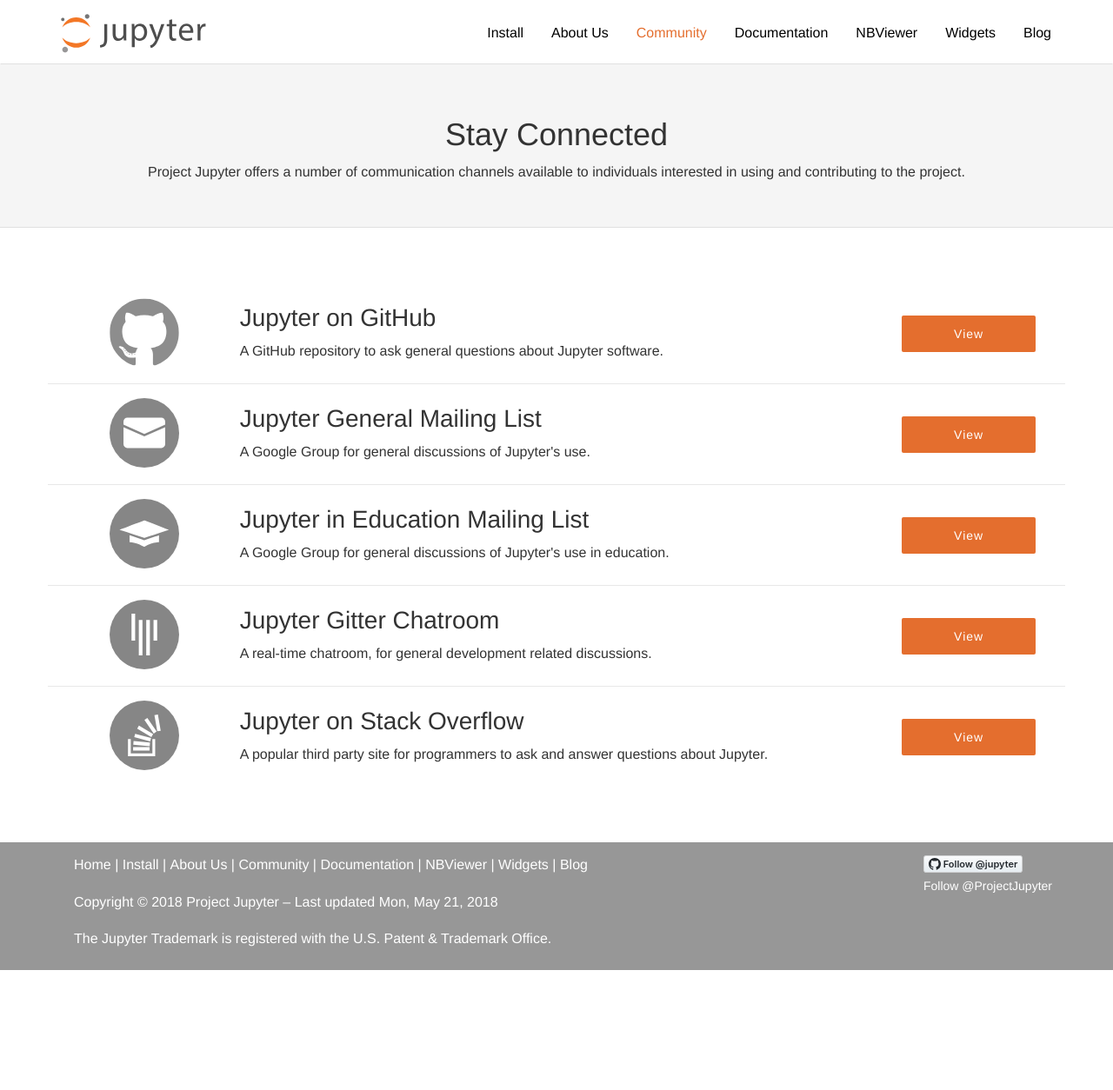
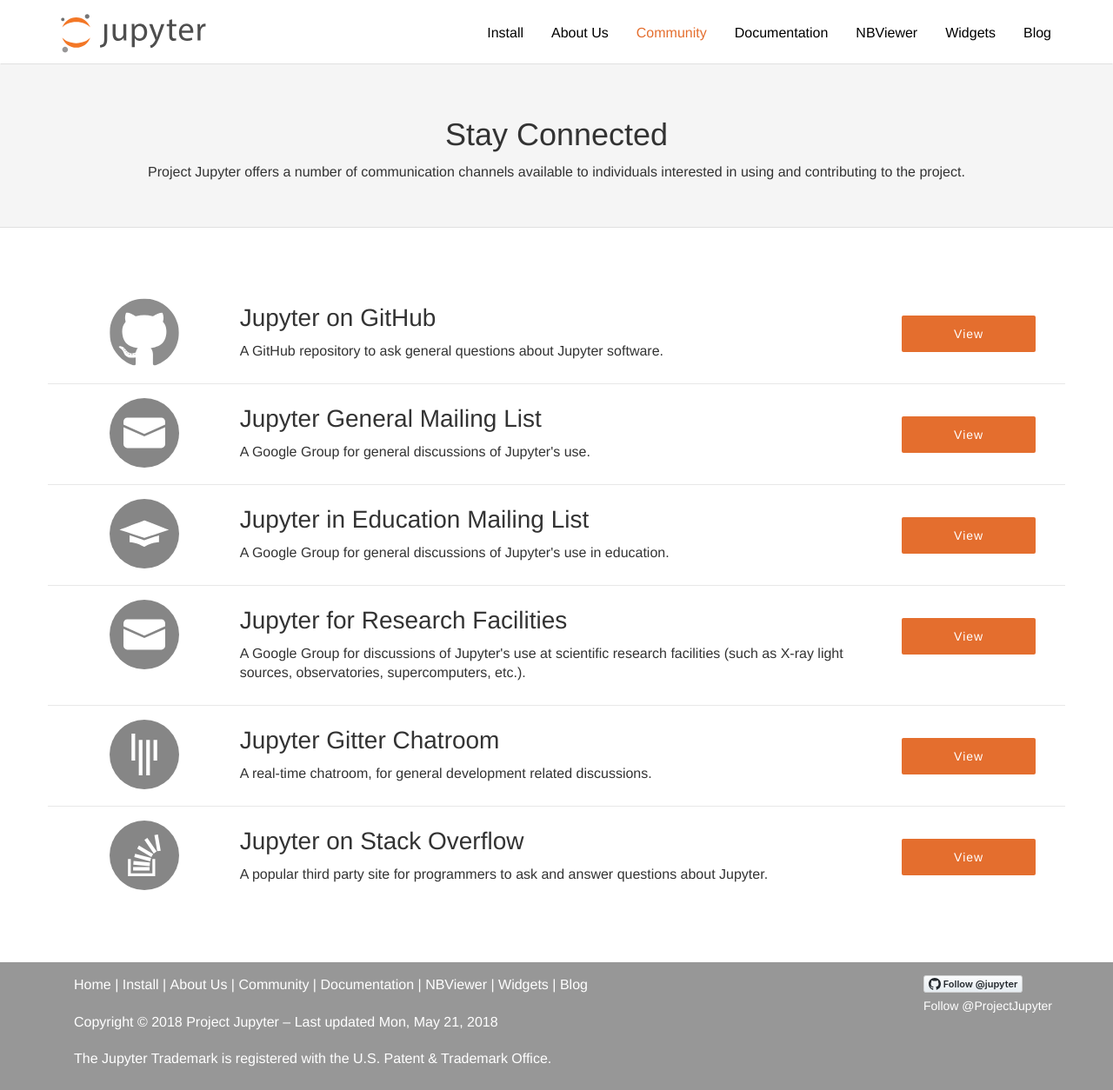
Before and after one commit to jupyter/jupyter.github.io, a Jekyll site: the page built from community.html, in a window 1280 px wide and 1254 px high. Shown: the whole window at 87% size. Built offline with Jekyll 4.4.1, drawn with Linux system fonts in a browser that asks for light colours; comment, search, counter and statistics services are not loaded.

Commit message:
Add the jupyter research facilities google group

```diff
--- a/community.html
+++ b/community.html
@@ -65,6 +65,20 @@
                 <div class="col-sm-6 col-md-12 resource-section">
                     <div class="resource-content">
                         <div class="col-md-2">
+                            <img src="assets/mail-list.svg" class="resource-logo" alt="mailing list icon">
+                        </div>
+                        <div class="col-md-8 resource-text">
+                            <h3 class="resource-name">Jupyter for Research Facilities</h3>
+                            <p class="resource-desc">A Google Group for discussions of Jupyter's use at scientific research facilities (such as X-ray light sources, observatories, supercomputers, etc.).</p>
+                        </div>
+                        <div class="col-md-2 resource-button">
+                            <a href="https://groups.google.com/forum/?pli=1#!forum/jupyter-research-facilities">View</a>
+                        </div>
+                    </div>
+                </div>
+                <div class="col-sm-6 col-md-12 resource-section">
+                    <div class="resource-content">
+                        <div class="col-md-2">
                             <img src="assets/gitter.svg" class="resource-logo" alt="gitter icon">
                         </div>
                         <div class="col-md-8 resource-text">
```
